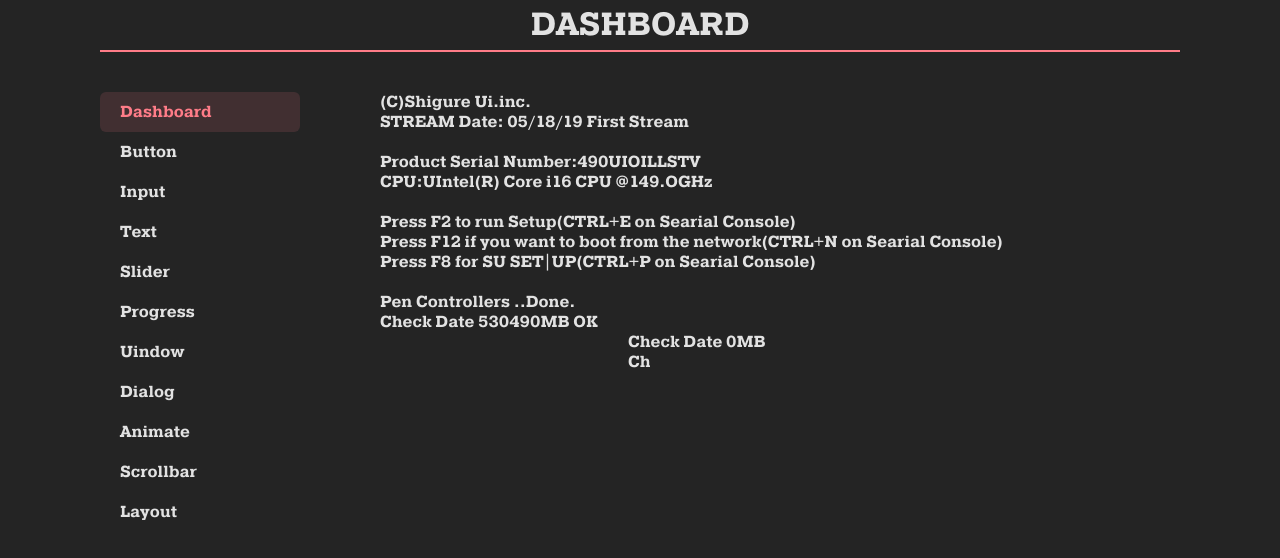
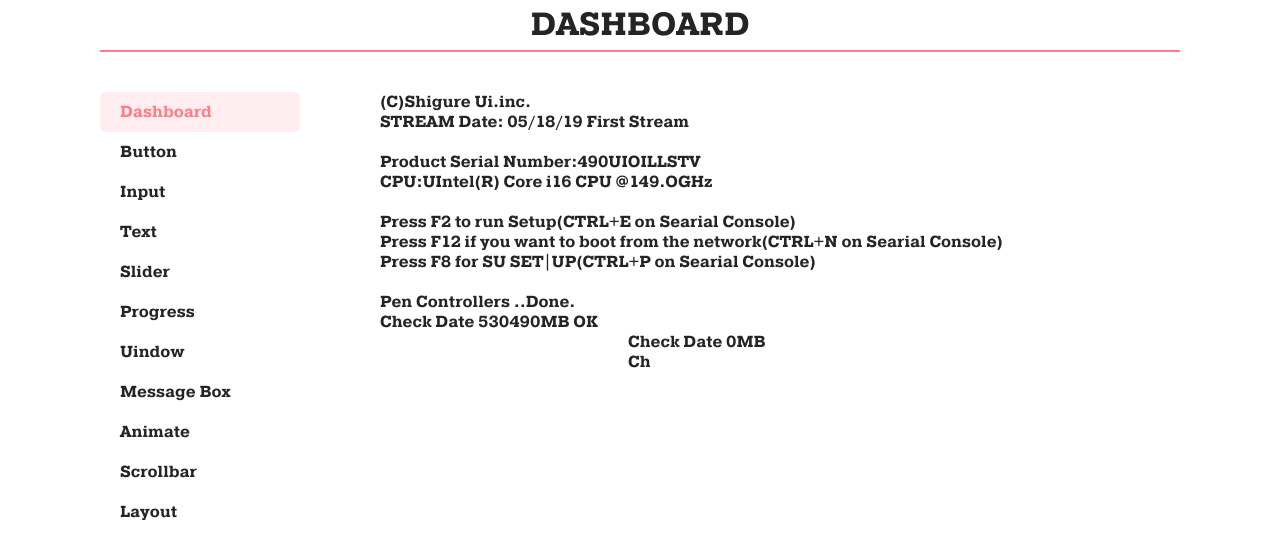
Before and after one commit to inaba-rccv/uindow, a Vue app in the folder packages/client/: page /dashboard in a window 1280 px wide. Shown: the top 558 px of the page. Built offline with nearby package versions, Linux system fonts and the light colour scheme.

Commit message:
修改DEMO

```diff
--- a/packages/client/index.html
+++ b/packages/client/index.html
@@ -1,5 +1,5 @@
 <!doctype html>
-<html lang="en" class="dark">
+<html lang="en">
   <head>
     <meta charset="UTF-8" />
     <link rel="icon" type="image/svg+xml" href="/vite.svg" />
--- a/packages/client/src/router/index.ts
+++ b/packages/client/src/router/index.ts
@@ -88,14 +88,14 @@ export const constantRoutes = [
     ],
   },
   {
-    path: '/dialog',
+    path: '/message-box',
     component: Layout,
-    meta: { title: 'Dialog' },
+    meta: { title: 'Message Box' },
     children: [
       {
         path: '',
-        name: 'dialog',
-        component: () => import('@/views/dialog/dialog.vue'),
+        name: 'message-box',
+        component: () => import('@/views/message-box/message-box.vue'),
       },
     ],
   },
--- a/packages/client/src/styles/index.scss
+++ b/packages/client/src/styles/index.scss
@@ -4,8 +4,9 @@
 
 :root {
   --header-height: 52px; /* 顶部导航栏高度 */
-
-  --border-color: rgba(255, 255, 255, 0.12); /* 边框颜色 */
+  --border-color: #dcdfe6; /* 边框颜色 */
+  --color-bg: #fff;
+  --color-text: #242424;
 }
 
 body, html {
@@ -18,8 +19,16 @@ body, html {
   -webkit-font-smoothing: antialiased;
   -moz-osx-font-smoothing: grayscale;
 
-  background-color: #242424;
-  color: rgba(255, 255, 255, 0.87);
+  background-color: var(--color-bg);
+  color: var(--color-text);
+  // background-color: #fff;
+  // color: #242424;
+}
+
+.dark {
+  --color-bg: #242424;
+  --color-text: rgba(255, 255, 255, 0.87);
+  --border-color: #4C4D4F; /* 边框颜色 */
 }
 
 @font-face {
```
